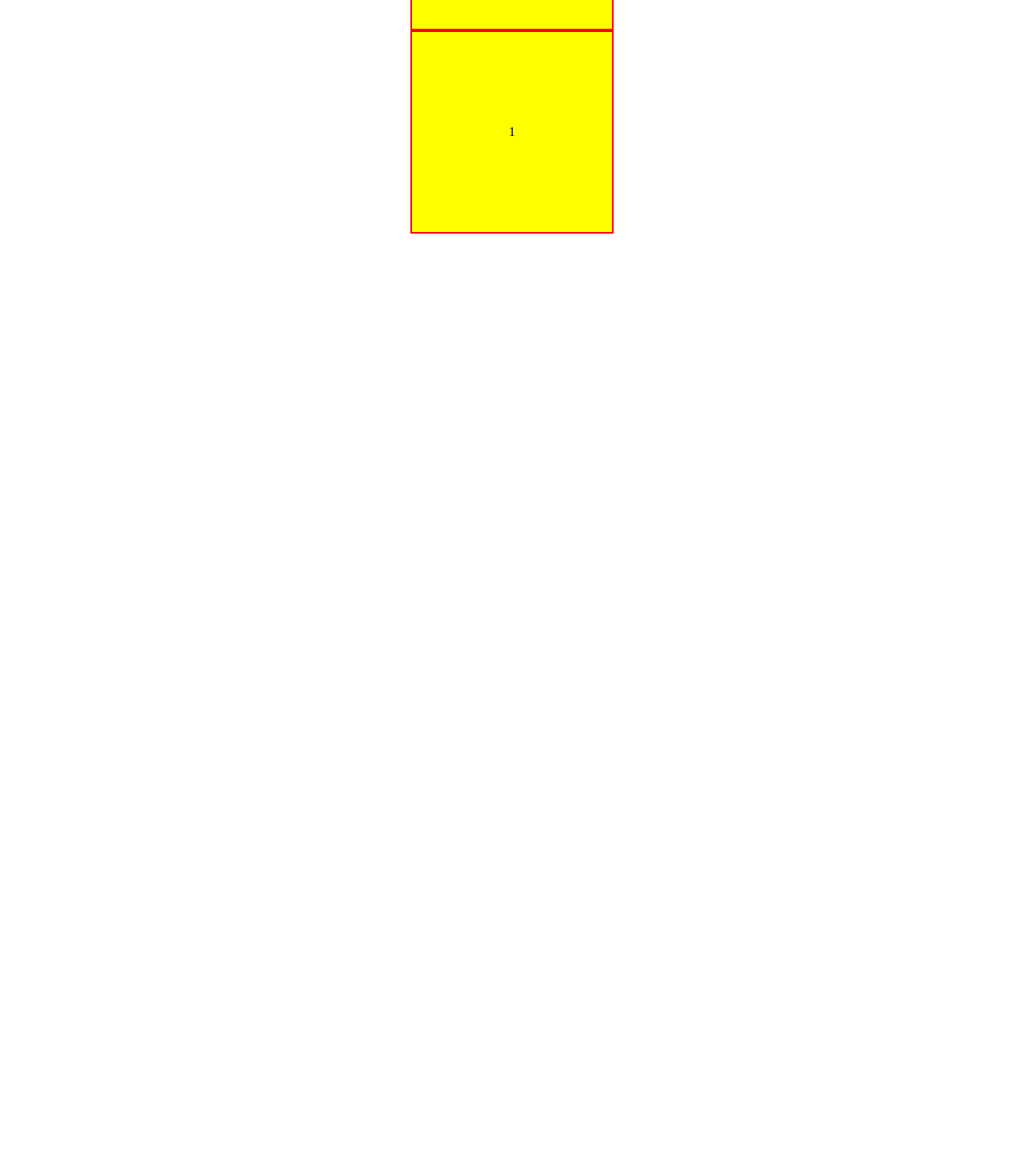
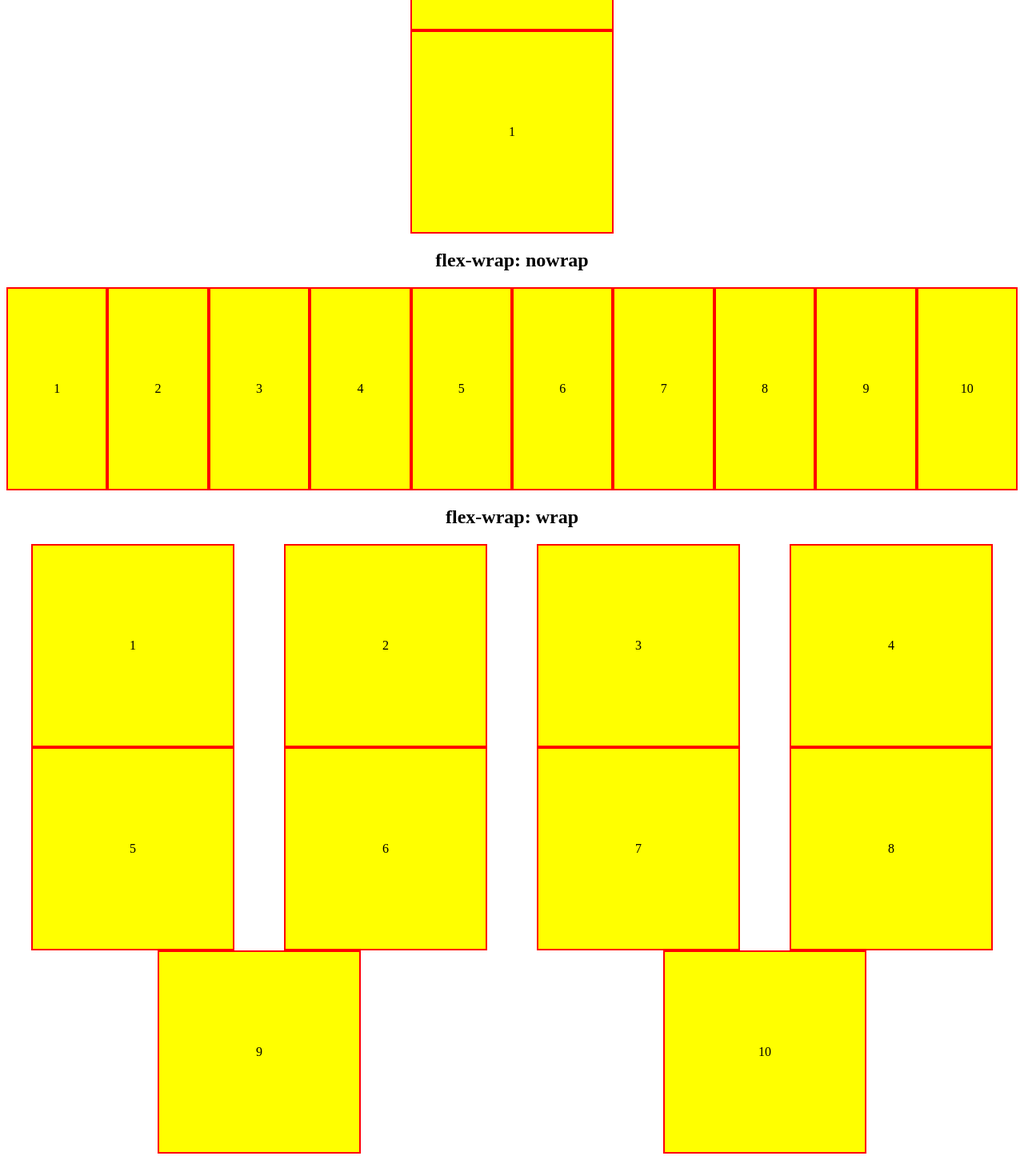
Before and after one commit to aldiperdana/flexboxcss, a plain HTML site: page index.html in a window 1280 px wide. Shown: the part 3083-4528 px from the top of the page at 80% size. Before the commit the page ends 3383 px from the top, so only its background shows below. Drawn offline with Linux system fonts and the light colour scheme.

Commit message:
Flexbox Dua

```diff
--- a/index.html
+++ b/index.html
@@ -45,5 +45,47 @@
         <div class="item text-center">4</div>
         <div class="item text-center">5</div>
     </div>
+
+    <h2 class="text-center">flex-wrap: nowrap</h1>
+    <div class="container">
+        <div class="item text-center">1</div>
+        <div class="item text-center">2</div>
+        <div class="item text-center">3</div>
+        <div class="item text-center">4</div>
+        <div class="item text-center">5</div>
+        <div class="item text-center">6</div>
+        <div class="item text-center">7</div>
+        <div class="item text-center">8</div>
+        <div class="item text-center">9</div>
+        <div class="item text-center">10</div>
+    </div>
+
+    <h2 class="text-center">flex-wrap: wrap</h1>
+    <div class="container container-flex-wrap-wrap">
+        <div class="item text-center">1</div>
+        <div class="item text-center">2</div>
+        <div class="item text-center">3</div>
+        <div class="item text-center">4</div>
+        <div class="item text-center">5</div>
+        <div class="item text-center">6</div>
+        <div class="item text-center">7</div>
+        <div class="item text-center">8</div>
+        <div class="item text-center">9</div>
+        <div class="item text-center">10</div>
+    </div>
+
+    <h2 class="text-center">flex-wrap: wrap-reverse</h1>
+    <div class="container container-flex-wrap-wrap-reverse">
+        <div class="item text-center">1</div>
+        <div class="item text-center">2</div>
+        <div class="item text-center">3</div>
+        <div class="item text-center">4</div>
+        <div class="item text-center">5</div>
+        <div class="item text-center">6</div>
+        <div class="item text-center">7</div>
+        <div class="item text-center">8</div>
+        <div class="item text-center">9</div>
+        <div class="item text-center">10</div>
+    </div>
 </body>
 </html>
--- a/style.css
+++ b/style.css
@@ -34,3 +34,15 @@
 .container-item-coloumn-reverse{
     flex-direction: column-reverse;
 }
+
+.container-flex-wrap-no-wrap{
+    flex-wrap: nowrap;
+}
+
+.container-flex-wrap-wrap{
+    flex-wrap: wrap;
+}
+
+.container-flex-wrap-wrap-reverse{
+    flex-wrap: wrap-reverse;
+}
```
